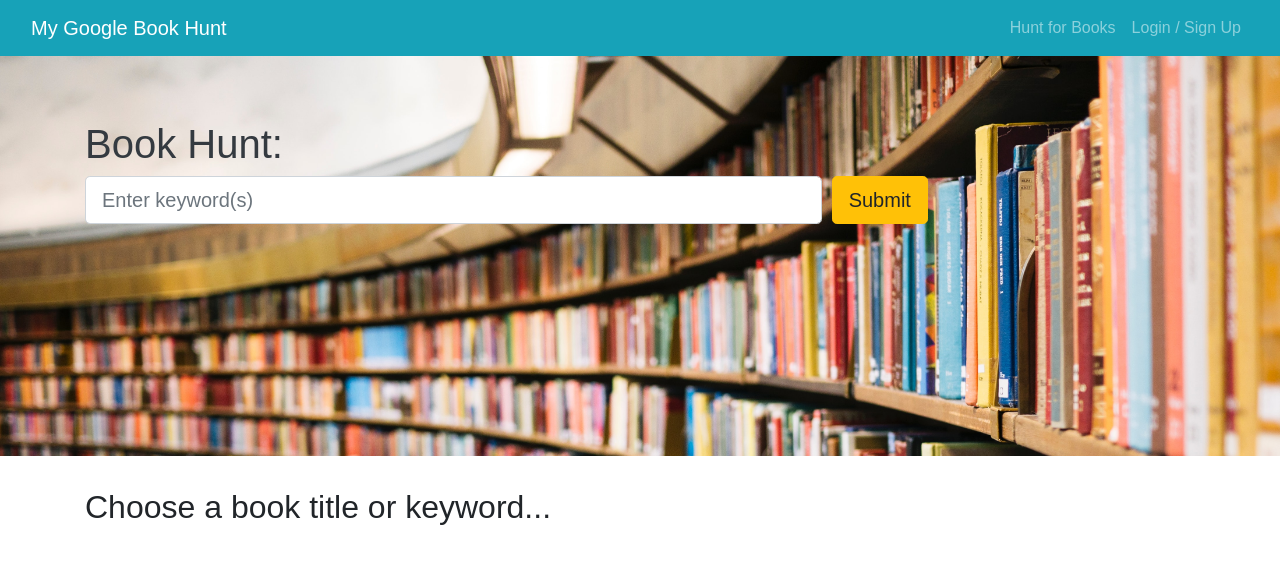
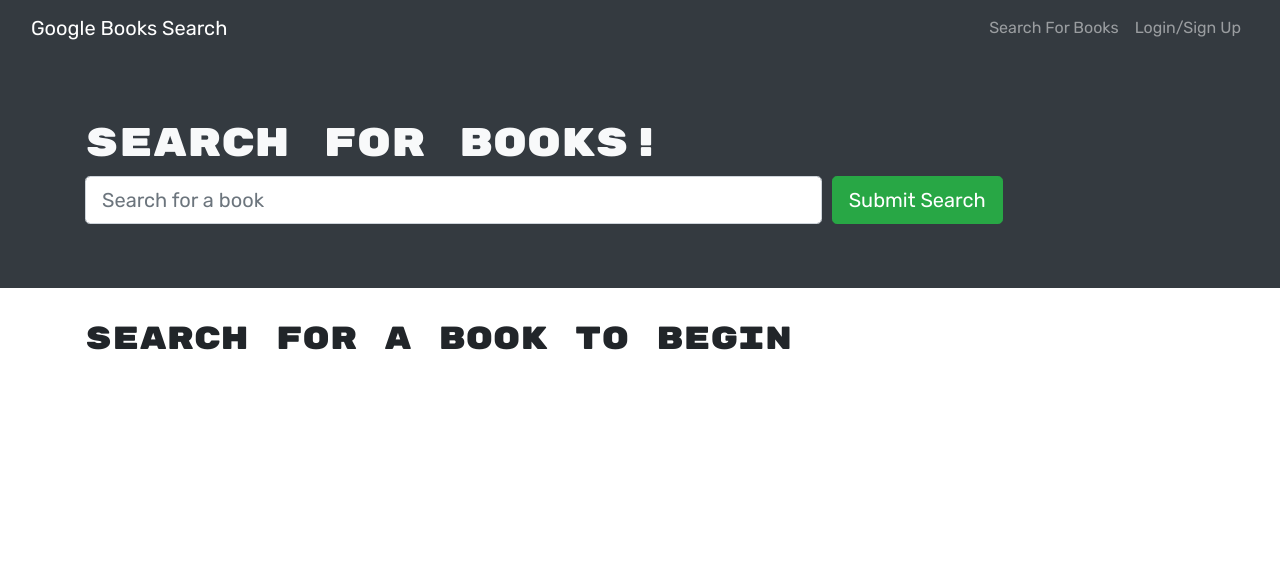
Before and after one commit to amiedawn/my-book-search, a React (Create React App) app in the folder client/: page / in a window 1280 px wide. Shown: the top 564 px of the page. Built offline with nearby package versions, Linux system fonts and the light colour scheme.

Commit message:
login working

```diff
--- a/client/public/index.html
+++ b/client/public/index.html
@@ -17,6 +17,7 @@
       Notice the use of %PUBLIC_URL% in the tags above.
       It will be replaced with the URL of the `public` folder during the build.
       Only files inside the `public` folder can be referenced from the HTML.
+
       Unlike "/favicon.ico" or "favicon.ico", "%PUBLIC_URL%/favicon.ico" will
       work correctly both with client-side routing and a non-root public URL.
       Learn how to configure a non-root public URL by running `npm run build`.
@@ -26,7 +27,7 @@
   <link href="https://cdn.jsdelivr.net/npm/bootstrap@5.0.0-beta2/dist/css/bootstrap.min.css" rel="stylesheet"
     integrity="sha384-BmbxuPwQa2lc/FVzBcNJ7UAyJxM6wuqIj61tLrc4wSX0szH/Ev+nYRRuWlolflfl" crossorigin="anonymous">
 
-  <title>📚 My Google Book Hunt</title>
+  <title>Google Book Search</title>
 </head>
 
 <body>
@@ -35,14 +36,15 @@
   <!--
       This HTML file is a template.
       If you open it directly in the browser, you will see an empty page.
+
       You can add webfonts, meta tags, or analytics to this file.
       The build step will place the bundled scripts into the <body> tag.
+
       To begin the development, run `npm start` or `yarn start`.
       To create a production bundle, use `npm run build` or `yarn build`.
     -->
-  <script src="https://cdn.jsdelivr.net/npm/bootstrap@5.0.0-beta2/dist/js/bootstrap.bundle.min.js"
-    integrity="sha384-b5kHyXgcpbZJO/tY9Ul7kGkf1S0CWuKcCD38l8YkeH8z8QjE0GmW1gYU5S9FOnJ0"
-    crossorigin="anonymous"></script>
+<script src="https://cdn.jsdelivr.net/npm/bootstrap@5.0.0-beta2/dist/js/bootstrap.bundle.min.js"
+  integrity="sha384-b5kHyXgcpbZJO/tY9Ul7kGkf1S0CWuKcCD38l8YkeH8z8QjE0GmW1gYU5S9FOnJ0" crossorigin="anonymous"></script>
 </body>
 
 </html>
--- a/client/src/components/LoginForm.js
+++ b/client/src/components/LoginForm.js
@@ -63,14 +63,14 @@
           <Form.Label htmlFor="email">Email</Form.Label>
           <Form.Control
             type="text"
-            placeholder="Enter email address"
+            placeholder="Your email"
             name="email"
             onChange={handleInputChange}
             value={userFormData.email}
             required
           />
           <Form.Control.Feedback type="invalid">
-            Email address is required!
+            Email is required!
           </Form.Control.Feedback>
         </Form.Group>
 
@@ -78,7 +78,7 @@
           <Form.Label htmlFor="password">Password</Form.Label>
           <Form.Control
             type="password"
-            placeholder="Enter password"
+            placeholder="Your password"
             name="password"
             onChange={handleInputChange}
             value={userFormData.password}
@@ -91,7 +91,7 @@
         <Button
           disabled={!(userFormData.email && userFormData.password)}
           type="submit"
-          variant="warning"
+          variant="success"
         >
           Submit
         </Button>
--- a/client/src/components/Navbar.js
+++ b/client/src/components/Navbar.js
@@ -12,27 +12,27 @@
 
   return (
     <>
-      <Navbar bg='info' variant='dark' expand='lg'>
+      <Navbar bg='dark' variant='dark' expand='lg'>
         <Container fluid>
           <Navbar.Brand as={Link} to='/'>
-            My Google Book Hunt
+            Google Books Search
           </Navbar.Brand>
           <Navbar.Toggle aria-controls='navbar' />
           <Navbar.Collapse id='navbar'>
             <Nav className='ml-auto'>
               <Nav.Link as={Link} to='/'>
-                Hunt for Books
+                Search For Books
               </Nav.Link>
               {/* if user is logged in show saved books and logout */}
               {Auth.loggedIn() ? (
                 <>
                   <Nav.Link as={Link} to='/saved'>
-                    See My Books
+                    See Your Books
                   </Nav.Link>
                   <Nav.Link onClick={Auth.logout}>Logout</Nav.Link>
                 </>
               ) : (
-                <Nav.Link onClick={() => setShowModal(true)}>Login / Sign Up</Nav.Link>
+                <Nav.Link onClick={() => setShowModal(true)}>Login/Sign Up</Nav.Link>
               )}
             </Nav>
           </Navbar.Collapse>
@@ -48,7 +48,7 @@
         <Tab.Container defaultActiveKey='login'>
           <Modal.Header closeButton>
             <Modal.Title id='signup-modal'>
-              <Nav variant='tabs'>
+              <Nav variant='pills'>
                 <Nav.Item>
                   <Nav.Link eventKey='login'>Login</Nav.Link>
                 </Nav.Item>
--- a/client/src/components/SignupForm.js
+++ b/client/src/components/SignupForm.js
@@ -63,7 +63,7 @@
           <Form.Label htmlFor='username'>Username</Form.Label>
           <Form.Control
             type='text'
-            placeholder='Enter username'
+            placeholder='Your username'
             name='username'
             onChange={handleInputChange}
             value={userFormData.username}
@@ -76,7 +76,7 @@
           <Form.Label htmlFor='email'>Email</Form.Label>
           <Form.Control
             type='email'
-            placeholder='Enter email address'
+            placeholder='Your email address'
             name='email'
             onChange={handleInputChange}
             value={userFormData.email}
@@ -89,7 +89,7 @@
           <Form.Label htmlFor='password'>Password</Form.Label>
           <Form.Control
             type='password'
-            placeholder='Enter password'
+            placeholder='Your password'
             name='password'
             onChange={handleInputChange}
             value={userFormData.password}
@@ -100,7 +100,7 @@
         <Button
           disabled={!(userFormData.username && userFormData.email && userFormData.password)}
           type='submit'
-          variant='warning'>
+          variant='success'>
           Submit
         </Button>
       </Form>
--- a/client/src/index.css
+++ b/client/src/index.css
@@ -1,5 +1,5 @@
 body {
- font-family: 'Bookman Old Style', sans-serif;
+  font-family: 'Rubik', sans-serif;
 }
 
 h1,
@@ -8,7 +8,7 @@
 h4,
 h5,
 h6 {
-  font-family: 'Bookman Old Style', sans-serif;
+  font-family: 'Rubik Mono One', sans-serif;
 }
 
 .small {
--- a/client/src/pages/SearchBooks.js
+++ b/client/src/pages/SearchBooks.js
@@ -15,7 +15,6 @@
 import { SAVE_BOOK } from "../utils/mutations";
 import { useMutation } from "@apollo/client";
 import { saveBookIds, getSavedBookIds } from "../utils/localStorage";
-import bgimage from '../images/image_background.jpg';
 
 const SearchBooks = () => {
   // create state for holding returned google api data
@@ -95,9 +94,9 @@
 
   return (
     <>
-      <Jumbotron fluid className="text-dark" style={{ backgroundImage: `url(${bgimage})`, backgroundSize: 'cover', height: '50vh' }}>
+      <Jumbotron fluid className="text-light bg-dark">
         <Container>
-          <h1>Book Hunt:</h1>
+          <h1>Search for Books!</h1>
           <Form onSubmit={handleFormSubmit}>
             <Form.Row>
               <Col xs={12} md={8}>
@@ -107,12 +106,12 @@
                   onChange={(e) => setSearchInput(e.target.value)}
                   type="text"
                   size="lg"
-                  placeholder="Enter keyword(s)"
+                  placeholder="Search for a book"
                 />
               </Col>
               <Col xs={12} md={4}>
-                <Button type="submit" variant="warning" size="lg">
-                  Submit
+                <Button type="submit" variant="success" size="lg">
+                  Submit Search
                 </Button>
               </Col>
             </Form.Row>
@@ -124,7 +123,7 @@
         <h2>
           {searchedBooks.length
             ? `Viewing ${searchedBooks.length} results:`
-            : "Choose a book title or keyword..."}
+            : "Search for a book to begin"}
         </h2>
         <CardColumns>
           {searchedBooks.map((book) => {
```
Also changed, not shown: 2 other files (tests, documents, lock files or other folders).
